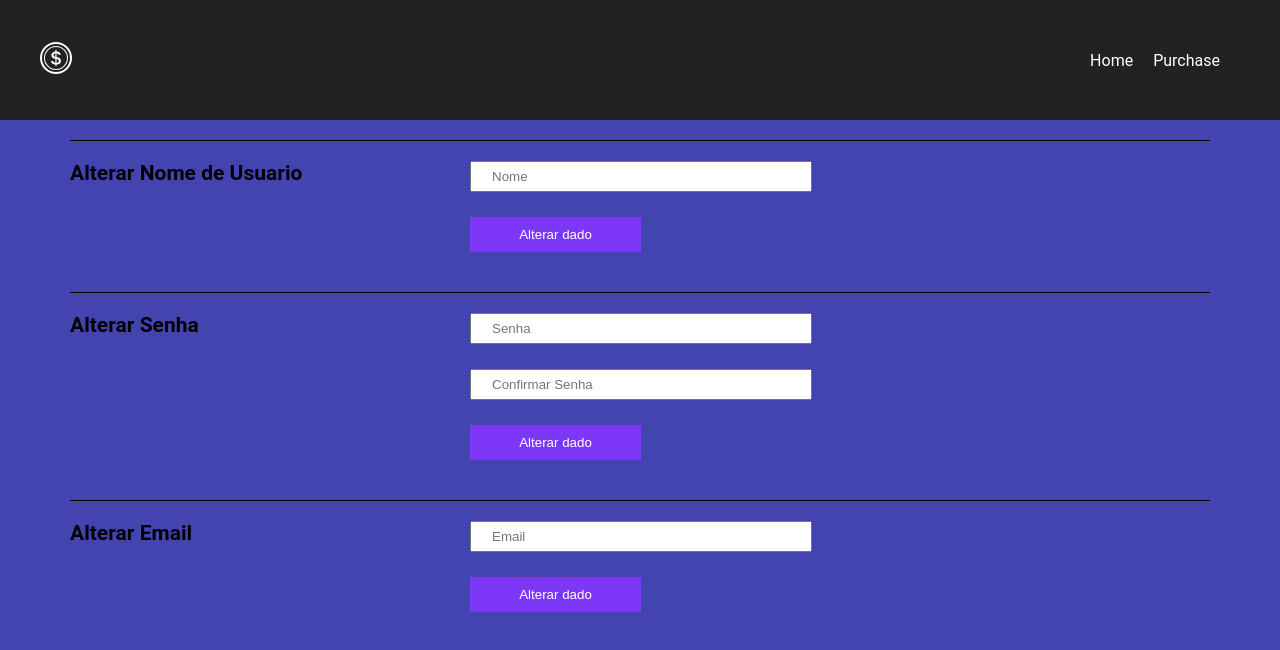
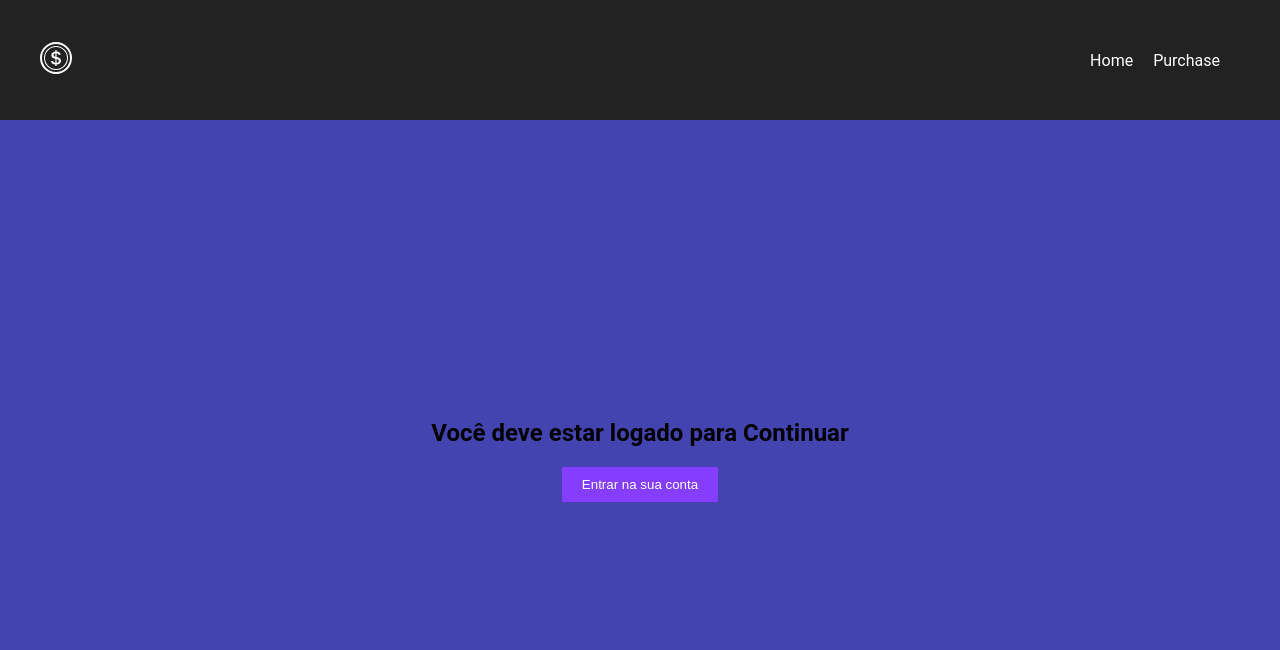
Before and after one commit to Chuu5/Random-Store, a React (Vite) app: page /account in a window 1280 px wide. Shown: the top 650 px of the page. Built offline with nearby package versions, Linux system fonts and the light colour scheme.

Commit message:
fixing issuie in the account page

```diff
--- a/src/rendering.jsx
+++ b/src/rendering.jsx
@@ -23,7 +23,7 @@ function Rendering() {
           <Route path='/' element={<Nav user={user} />}>
             <Route path='/' element={<Home setUser={setUser} user={user} setLogged={setIsLoggedIn} logged={isLoggedIn}/>}/>
             <Route path='/purchase' element={isLoggedIn ? <Purchase/> : <LoggedOff/>}/>
-            <Route path='/account' element={<Account setLogged={setIsLoggedIn} setUser={setUser} user={user} />}/>
+            <Route path='/account' element={isLoggedIn ? <Account setLogged={setIsLoggedIn} setUser={setUser} user={user} /> : <LoggedOff />}/>
           </Route>
         </Routes>
     </AnimatePresence>
```
